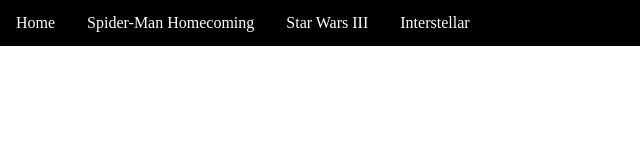
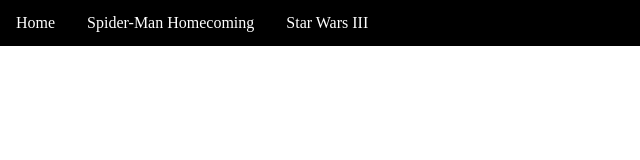
Before and after one commit to 88698glr/Quiz, a plain HTML site: page Home/code/index.html in a window 1280 px wide. Shown: the full height of the page, 0-640 px from the left. Drawn offline with Linux system fonts and the light colour scheme.

```diff
--- a/Home/code/index.html
+++ b/Home/code/index.html
@@ -13,7 +13,6 @@
             <li><a href="./index.html">Home</a></li>
             <li><a href="/Website/Quiz/joshua.html" class="red">Spider-Man Homecoming</a></li>
             <li><a href="/Website/Star Wars III/code/starwars.html"  class="blue">Star Wars III</a></li>
-            <li><a href="#" class="red">Interstellar</a></li>
         </ul>
     </nav>
 </body>
```
